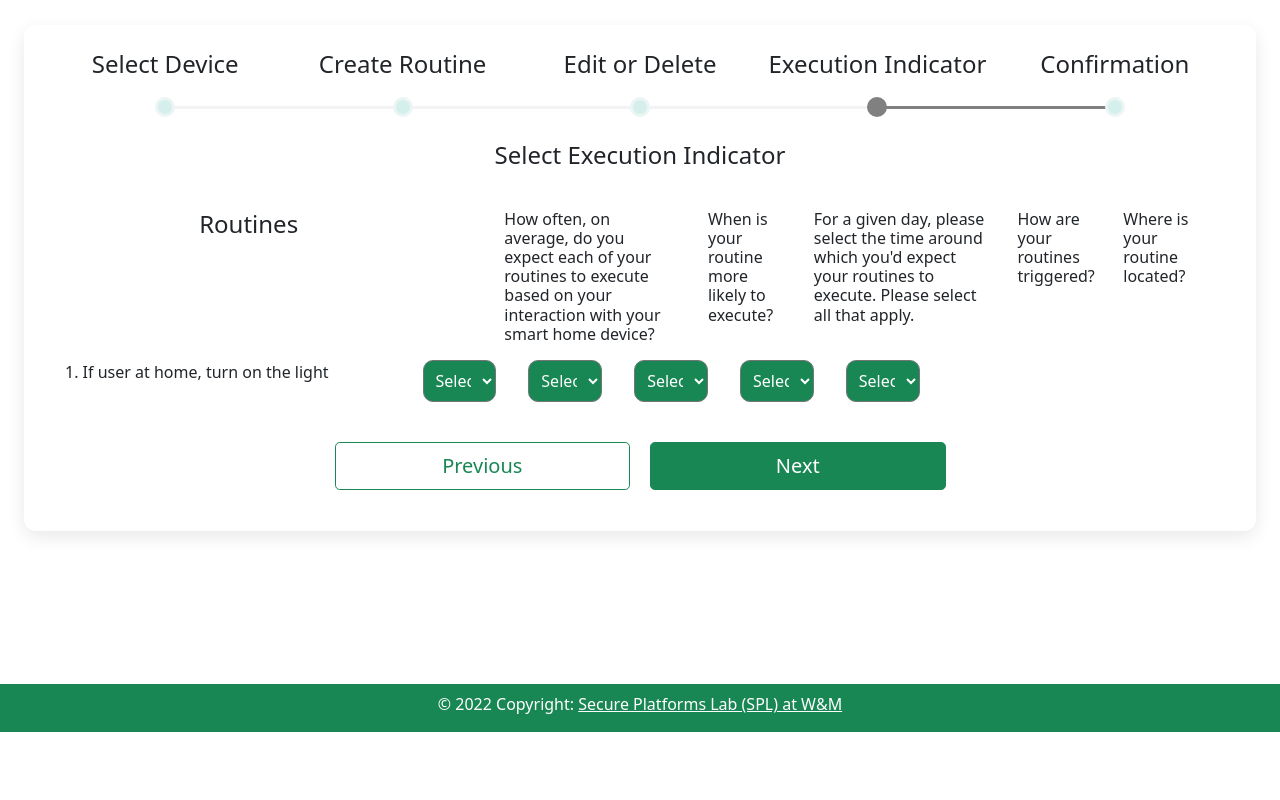
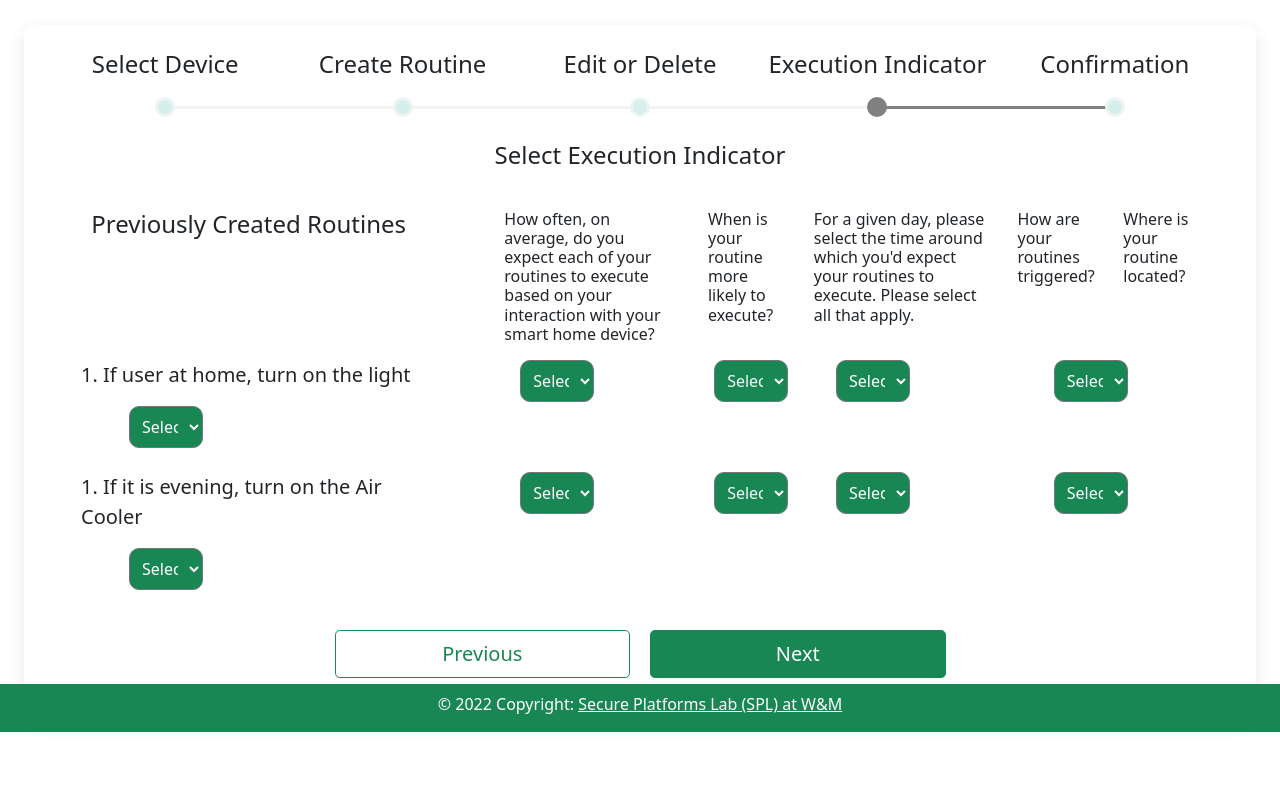
Before and after one commit to MdAkramKhanJehad/Software-project-lab-3, a Django app: page /home/create/execution-indication in a window 1280 px wide. Shown: the part 68-868 px from the top of the page. Run offline with Django 4.2, Linux system fonts and the light colour scheme; some libraries are stand-ins or nearby versions.

Commit message:
EI completed

```diff
--- a/templates/home/create/create_execution_indicator.html
+++ b/templates/home/create/create_execution_indicator.html
@@ -12,7 +12,7 @@
         <div class="col m-3">
             <div class="row">
                 <div class="routine-heading col-4 me-5">
-                    <p class="mb-4"><h4 class='text-center'>Routines</h4></p>
+                    <p class="mb-4"><h4 class='text-center'>Previously Created Routines</h4></p>
                 </div>
 
                 <div class="EI1 col-2 me-2">
@@ -34,11 +34,11 @@
             </div>
 
             <div class="row">
-                <div class="routine col-3 me-5">
-                    1. If user at home, turn on the light
+                <div class="routine col-4 me-5 ms-3">
+                    <p class="routine1 fs-5">1. If user at home, turn on the light</p>
                 </div>
-                <div class="option col-1 me-2">
-                    <select class="selectpicker w-100 bg-success text-white mx-3 p-2 fs-6" style="border-radius:10px" aria-label="Default select example">
+                <div class="option col-1">
+                    <select class="selectpicker w-100 bg-success text-white p-2 fs-6" style="border-radius:10px;" aria-label="Default select example">
                         <option selected>Select</option>
                         <option value="Many times in a day (5+ /day)">Many times in a day (5+ /day)</option>
                         <option value="Few times in a day (1-5/day)">Few times in a day (1-5/day)</option>
@@ -48,8 +48,8 @@
                         <option value="Not Sure">Not Sure</option>
                     </select>
                 </div>
-                <div class="option col-1 me-2">
-                    <select class="selectpicker w-100 bg-success text-light mx-3 p-2 fs-6" style="border-radius:10px" aria-label="Default select example">
+                <div class="option col-1 ms-5">
+                    <select class="selectpicker w-100 bg-success text-light ms-5 p-2 fs-6" style="border-radius:10px" aria-label="Default select example">
                         <option selected>Select</option>
                         <option value="Weekday">Weekday</option>
                         <option value="Weekend">Weekend</option>
@@ -57,8 +57,8 @@
                         <option value="Not sure">Not sure</option>
                     </select>
                 </div>
-                <div class="option col-1 me-2">
-                    <select class="selectpicker w-100 bg-success text-white mx-3 p-2 fs-6" style="border-radius:10px" aria-label="Default select example">
+                <div class="option col-1 ms-5 me-5">
+                    <select class="selectpicker w-100 bg-success text-white ms-4 p-2 fs-6" style="border-radius:10px" aria-label="Default select example">
                         <option selected>Select</option>
                         <option value="Morning(6am- 11am)">Morning(6am- 11am)</option>
                         <option value="Around noon(11am-1pm)">Around noon(11am-1pm)</option>
@@ -69,16 +69,16 @@
                         <option value="Not sure">Not sure</option>
                     </select>
                 </div>
-                <div class="option col-1 me-2">
-                    <select class="selectpicker w-100 bg-success text-white mx-3 p-2 fs-6" style="border-radius:10px" aria-label="Default select example">
+                <div class="option col-1 ms-5">
+                    <select class="selectpicker w-100 bg-success text-white ms-5 p-2 fs-6" style="border-radius:10px" aria-label="Default select example">
                         <option selected>Select</option>
                         <option value="Scheduled-time (e.g., brew coffee at 7 am)">Scheduled-time (e.g., brew coffee at 7 am)</option>
                         <option value="Manually-triggered (e.g., a button press)">Manually-triggered (e.g., a button press)</option>
                         <option value="Executed at random (e.g., every time I enter the room)">Executed at random (e.g., every time I enter the room)</option>
                     </select>
                 </div>
-                <div class="option col-1 me-2">
-                    <select class="selectpicker w-100 bg-success text-white mx-3 p-2 fs-6" style="border-radius:10px" aria-label="Default select example">
+                <div class="option col-1 ms-5">
+                    <select class="selectpicker w-100 bg-success text-white ms-3 p-2 fs-6" style="border-radius:10px" aria-label="Default select example">
                         <option selected>Select</option>
                         <option value="Bedroom">Bedroom</option>
                         <option value="Kitchen">Kitchen</option>
@@ -89,6 +89,64 @@
                 </div>
 
             </div> <br>
+
+            <div class="row">
+                <div class="routine col-4 me-5 ms-3">
+                    <p class="routine1 fs-5">1. If it is evening, turn on the Air Cooler</p>
+                </div>
+                <div class="option col-1">
+                    <select class="selectpicker w-100 bg-success text-white p-2 fs-6" style="border-radius:10px;" aria-label="Default select example">
+                        <option selected>Select</option>
+                        <option value="Many times in a day (5+ /day)">Many times in a day (5+ /day)</option>
+                        <option value="Few times in a day (1-5/day)">Few times in a day (1-5/day)</option>
+                        <option value="Few times in a week (1-5/week)">Few times in a week (1-5/week)</option>
+                        <option value="Few times in a month">Few times in a month</option>
+                        <option value="Few times in a year">Few times in a year</option>
+                        <option value="Not Sure">Not Sure</option>
+                    </select>
+                </div>
+                <div class="option col-1 ms-5">
+                    <select class="selectpicker w-100 bg-success text-light ms-5 p-2 fs-6" style="border-radius:10px" aria-label="Default select example">
+                        <option selected>Select</option>
+                        <option value="Weekday">Weekday</option>
+                        <option value="Weekend">Weekend</option>
+                        <option value="Anytime">Anytime</option>
+                        <option value="Not sure">Not sure</option>
+                    </select>
+                </div>
+                <div class="option col-1 ms-5 me-5">
+                    <select class="selectpicker w-100 bg-success text-white ms-4 p-2 fs-6" style="border-radius:10px" aria-label="Default select example">
+                        <option selected>Select</option>
+                        <option value="Morning(6am- 11am)">Morning(6am- 11am)</option>
+                        <option value="Around noon(11am-1pm)">Around noon(11am-1pm)</option>
+                        <option value="Afternoon(1pm-5pm)">Afternoon(1pm-5pm)</option>
+                        <option value="Evening(5pm-8pm)">Evening(5pm-8pm)</option>
+                        <option value="Night(8pm-6am)">Night(8pm-6am)</option>
+                        <option value="Anytime">Anytime</option>
+                        <option value="Not sure">Not sure</option>
+                    </select>
+                </div>
+                <div class="option col-1 ms-5">
+                    <select class="selectpicker w-100 bg-success text-white ms-5 p-2 fs-6" style="border-radius:10px" aria-label="Default select example">
+                        <option selected>Select</option>
+                        <option value="Scheduled-time (e.g., brew coffee at 7 am)">Scheduled-time (e.g., brew coffee at 7 am)</option>
+                        <option value="Manually-triggered (e.g., a button press)">Manually-triggered (e.g., a button press)</option>
+                        <option value="Executed at random (e.g., every time I enter the room)">Executed at random (e.g., every time I enter the room)</option>
+                    </select>
+                </div>
+                <div class="option col-1 ms-5">
+                    <select class="selectpicker w-100 bg-success text-white ms-3 p-2 fs-6" style="border-radius:10px" aria-label="Default select example">
+                        <option selected>Select</option>
+                        <option value="Bedroom">Bedroom</option>
+                        <option value="Kitchen">Kitchen</option>
+                        <option value="Balcony">Balcony</option>
+                        <option value="Drawing Room">Drawing Room</option>
+                        <option value="Dining Room">Dining Room</option>
+                    </select>
+                </div>
+
+            </div> <br>
+
         </div>
 
 
```
Also changed, not shown: templates/home/create/edit_or_delete_routine.html (+25 -0 lines), db.sqlite3.
